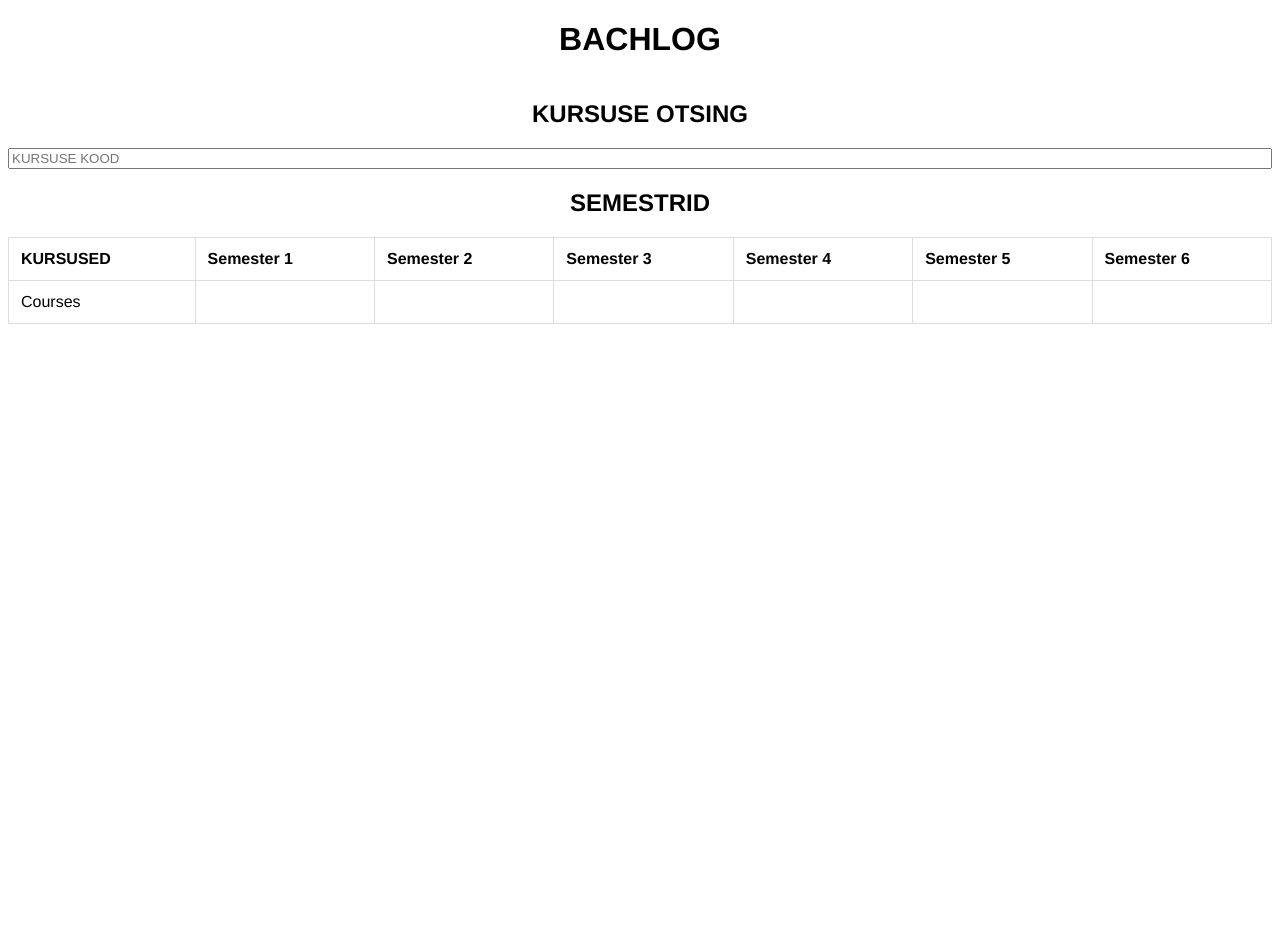
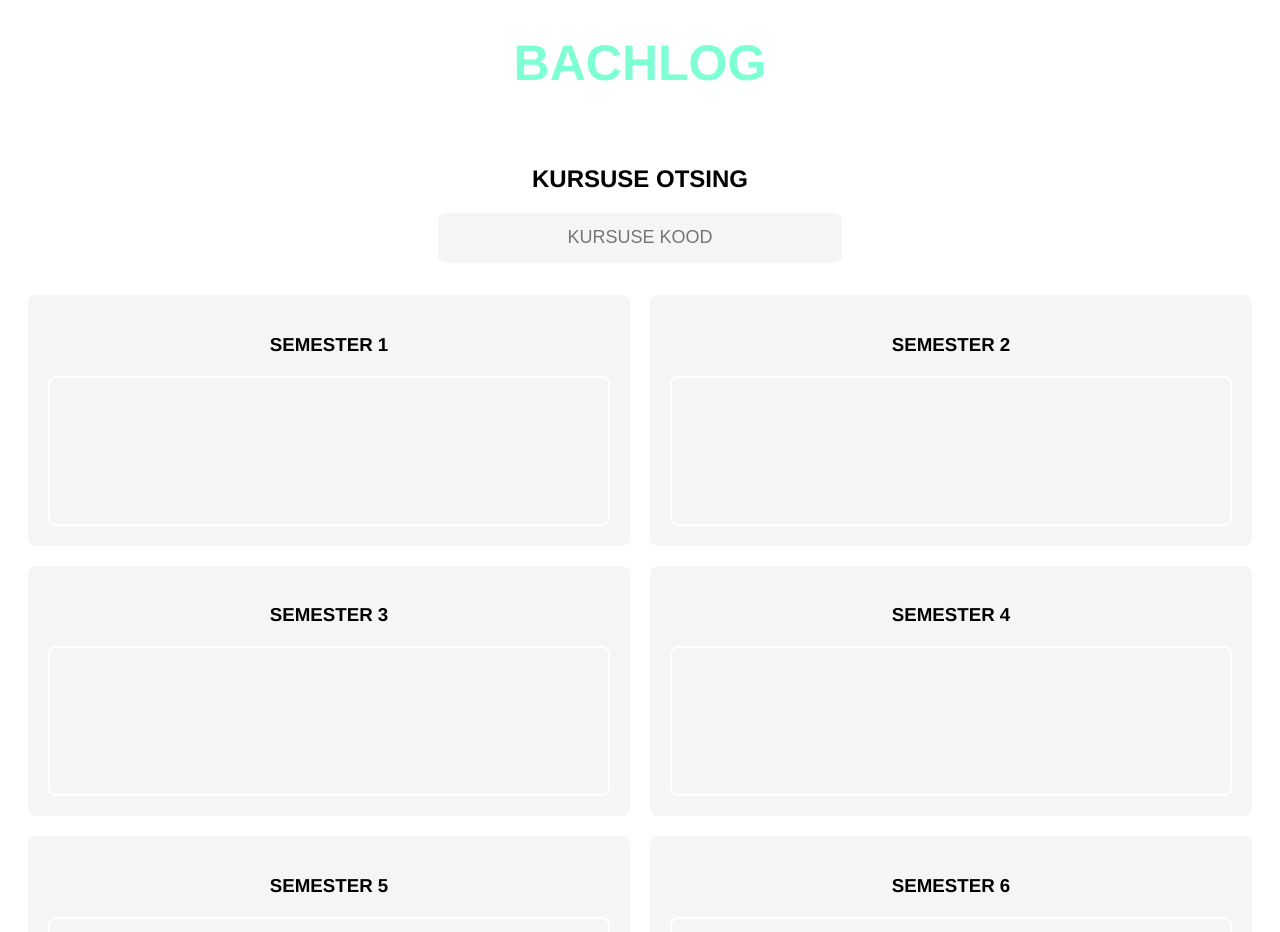
Before and after one commit to alexandravoit/BACHLOG, a Vue app in the folder vue-planner/: page / in a window 1280 px wide. Shown: the top 932 px of the page. Before the commit the page ends 800 px from the top, so only its background shows below. Built offline with nearby package versions, Linux system fonts and the light colour scheme.

Commit message:
Semester buckets + drag/drop courses

```diff
--- a/vue-planner/package.json
+++ b/vue-planner/package.json
@@ -10,6 +10,7 @@
   "dependencies": {
     "axios": "^1.7.9",
     "core-js": "^3.8.3",
+    "lodash": "^4.17.21",
     "vue": "^3.5.13"
   },
   "devDependencies": {
--- a/vue-planner/src/App.vue
+++ b/vue-planner/src/App.vue
@@ -1,51 +1,35 @@
 <template>
   <div id="app">
     <h1>BACHLOG</h1>
-
     <CourseSearch @add-course="addCourseToSemester" />
-    <SemesterTable :semesters="semesters" />
   </div>
 </template>
 
 <script>
 import CourseSearch from "./components/CourseSearch.vue";
-import SemesterTable from "./components/SemesterTable.vue";
 
 export default {
   name: "App",
   components: {
     CourseSearch,
-    SemesterTable,
   },
   data() {
     return {
-      semesters: [[], [], [], [], [], []], // Six semesters to hold courses
+
     };
   },
   methods: {
-    addCourseToSemester(course) {
-      // Add the selected course to the appropriate semester
-      const semesterIndex = this.getAvailableSemester();
-      if (semesterIndex !== -1) {
-        this.semesters[semesterIndex].push(course);
-      } else {
-        alert("No available semester slots");
-      }
-    },
-    getAvailableSemester() {
-      // Check for the first empty semester
-      for (let i = 0; i < this.semesters.length; i++) {
-        if (this.semesters[i].length < 5) {
-          return i; // Return first available semester
-        }
-      }
-      return -1; // No available semester
-    },
   },
 };
 </script>
 
 <style scoped>
+h1 {
+  color: aquamarine;
+  font-size: 50px;
+}
+
+
 #app {
   font-family: Avenir, Helvetica, Arial, sans-serif;
   text-align: center;
--- a/vue-planner/src/components/CourseSearch.vue
+++ b/vue-planner/src/components/CourseSearch.vue
@@ -12,15 +12,45 @@
     <div v-if="courses.length > 0">
       <h3>LEITUD KURSUSED:</h3>
 
-      <div class="kursused" v-for="course in courses" :key="course.id">
-        <div class="kursus">
-          <p>NIMI: {{ course.title.et }}</p>
-          <p>EAP MAHT: {{ course.credits }}</p>
+      <div class="kursused">
+        <div
+          v-for="course in courses"
+          :key="course.id"
+          class="kursus"
+          draggable="true"
+          @dragstart="handleDragStart($event, course)"
+        >
+          <p class="bold">{{ course.code }}</p>
+          <p>{{ course.title.et }}</p>
         </div>
       </div>
     </div>
 
     <p v-else-if="hasInput && query && courses.length === 0">ÜHTEGI TULEMUST EI LEITUD</p>
+
+    <div class="semester-table">
+
+      <div class="semester" v-for="(semester, index) in semesters" :key="semester.id">
+        <h3>SEMESTER {{ semester.id }}</h3>
+
+        <div class="drop-zone" @dragover.prevent @drop="handleDrop($event, index)">
+
+          <div
+            v-for="(course, courseIndex) in semester.courses"
+            :key="courseIndex"
+            class="course-box"
+            draggable="true"
+            @dragstart="handleCourseDragStart($event, index, courseIndex)"
+          >
+            <span class="delete-btn" @click="deleteCourse(index, courseIndex)">×</span>
+            <p>{{ course.title.et }}</p>
+          </div>
+
+        </div>
+
+      </div>
+
+    </div>
   </div>
 </template>
 
@@ -30,20 +60,21 @@ import axios from "axios";
 export default {
   data() {
     return {
-      query: "",  // User input for course search
-      courses: [],  // Array of courses returned by ois2 API
-      hasInput: false,  // Flag to track whether the user has entered a query
+      query: "",
+      courses: [],
+      hasInput: false,
+      semesters: Array.from({ length: 6 }, (_, i) => ({
+        id: i + 1,
+        courses: []
+      }))
     };
   },
   methods: {
     async searchCourses() {
       if (this.query.trim()) {
         try {
+          // OIS2 api
           const response = await axios.get(`https://ois2.ut.ee/api/courses/${this.query}`);
-
-          console.log('API Response:', response.data);
-
-          // If the response data is an object -> wrap it in an array
           if (response.data && !Array.isArray(response.data)) {
             this.courses = [response.data];
           } else {
@@ -52,16 +83,43 @@ export default {
           this.hasInput = true;
         } catch (error) {
           console.error("Error fetching courses:", error);
-          this.courses = []; // Reset courses on error
+          this.courses = [];
           this.hasInput = true;
         }
       } else {
-        // Reset when input is empty
         this.courses = [];
         this.hasInput = false;
       }
     },
-  },
+    handleDragStart(event, course) {
+      event.dataTransfer.setData('text/plain', JSON.stringify({
+        type: 'new',
+        course
+      }));
+    },
+    handleCourseDragStart(event, semesterIndex, courseIndex) {
+      event.dataTransfer.setData('text/plain', JSON.stringify({
+        type: 'existing',
+        semesterIndex,
+        courseIndex
+      }));
+    },
+    handleDrop(event, targetSemesterIndex) {
+      const data = JSON.parse(event.dataTransfer.getData('text/plain'));
+
+      if (data.type === 'new') {
+        this.semesters[targetSemesterIndex].courses.push(data.course);
+      } else if (data.type === 'existing') {
+        // RM from original semester and add to new
+        const course = this.semesters[data.semesterIndex].courses[data.courseIndex];
+        this.semesters[data.semesterIndex].courses.splice(data.courseIndex, 1);
+        this.semesters[targetSemesterIndex].courses.push(course);
+      }
+    },
+    deleteCourse(semesterIndex, courseIndex) {
+      this.semesters[semesterIndex].courses.splice(courseIndex, 1);
+    }
+  }
 };
 </script>
 
@@ -70,20 +128,97 @@ export default {
   box-sizing: border-box;
 }
 
+.bold {
+  font-weight: bold;
+}
+
 .main {
   display: flex;
   flex-direction: column;
+  padding: 20px;
 }
 
 .kursused {
   display: flex;
+  flex-wrap: wrap;
   flex-direction: column;
   align-items: center;
-  justify-content: center;
+  gap: 20px;
 }
 
 .kursus {
   background-color: aquamarine;
-  width: 20%;
+  padding: 20px;
+  border-radius: 8px;
+  cursor: move;
+  width: 33%;
+  position: relative;
+}
+
+.semester-table {
+  display: grid;
+  grid-template-columns: repeat(2, 1fr);
+  gap: 20px;
+  margin-top: 2rem;
+}
+
+.semester {
+  background: #f5f5f5;
+  border-radius: 8px;
+  padding: 20px;
+  min-height: 200px;
+}
+
+.drop-zone {
+  border: 2px solid #ffffff;
+  border-radius: 8px;
+  min-height: 150px;
+  padding: 20px;
+  margin-top: 20px;
+  transition: background-color 0.2s;
+}
+
+.drop-zone:hover {
+  background-color: #f0f0f0;
+}
+
+.course-box {
+  background-color: aquamarine;
+  padding: 20px;
+  margin: 10px 0;
+  border-radius: 8px;
+  cursor: move;
+  position: relative;
+}
+
+.delete-btn {
+  position: absolute;
+  top: 5px;
+  right: 5px;
+  cursor: pointer;
+  color: white;
+  display: flex;
+  align-items: center;
+  justify-content: center;
+  font-size: 20px;
+  line-height: 1;
+  width: auto;
+  height: auto;
+}
+
+.delete-btn:hover {
+  color: rgb(6, 94, 106)
+}
+
+input {
+  width: 33%;
+  align-self: center;
+  border: none;
+  height: 50px;
+  background-color: #f5f5f5;
+  border-radius: 8px;
+  text-align: center;
+  font-size: large;
+
 }
 </style>
--- a/vue-planner/src/components/SemesterTable.vue
+++ /dev/null
@@ -1,61 +0,0 @@
-<template>
-  <div class="semester-table">
-    <h2>SEMESTRID</h2>
-    <table>
-      <thead>
-        <tr>
-          <th>KURSUSED</th>
-          <th v-for="(semester, index) in semesters" :key="index">Semester {{ index + 1 }}</th>
-        </tr>
-      </thead>
-      <tbody>
-        <tr>
-          <td>Courses</td>
-          <td v-for="(semester, index) in semesters" :key="index">
-            <ul>
-              <li v-for="course in semester" :key="course.id">
-                {{ course.name }}
-              </li>
-            </ul>
-          </td>
-        </tr>
-      </tbody>
-    </table>
-  </div>
-</template>
-
-<script>
-export default {
-  props: {
-    semesters: Array, // Array of semesters, where each semester is an array of courses
-  },
-};
-</script>
-
-<style scoped>
-.semester-table {
-  margin-top: 20px;
-}
-
-table {
-  width: 100%;
-  border-collapse: collapse;
-}
-
-th,
-td {
-  padding: 12px;
-  text-align: left;
-  border: 1px solid #ddd;
-}
-
-ul {
-  margin: 0;
-  padding: 0;
-  list-style-type: none;
-}
-
-li {
-  padding: 5px 0;
-}
-</style>
```
Also changed, not shown: 1 other file (tests, documents, lock files or other folders).
